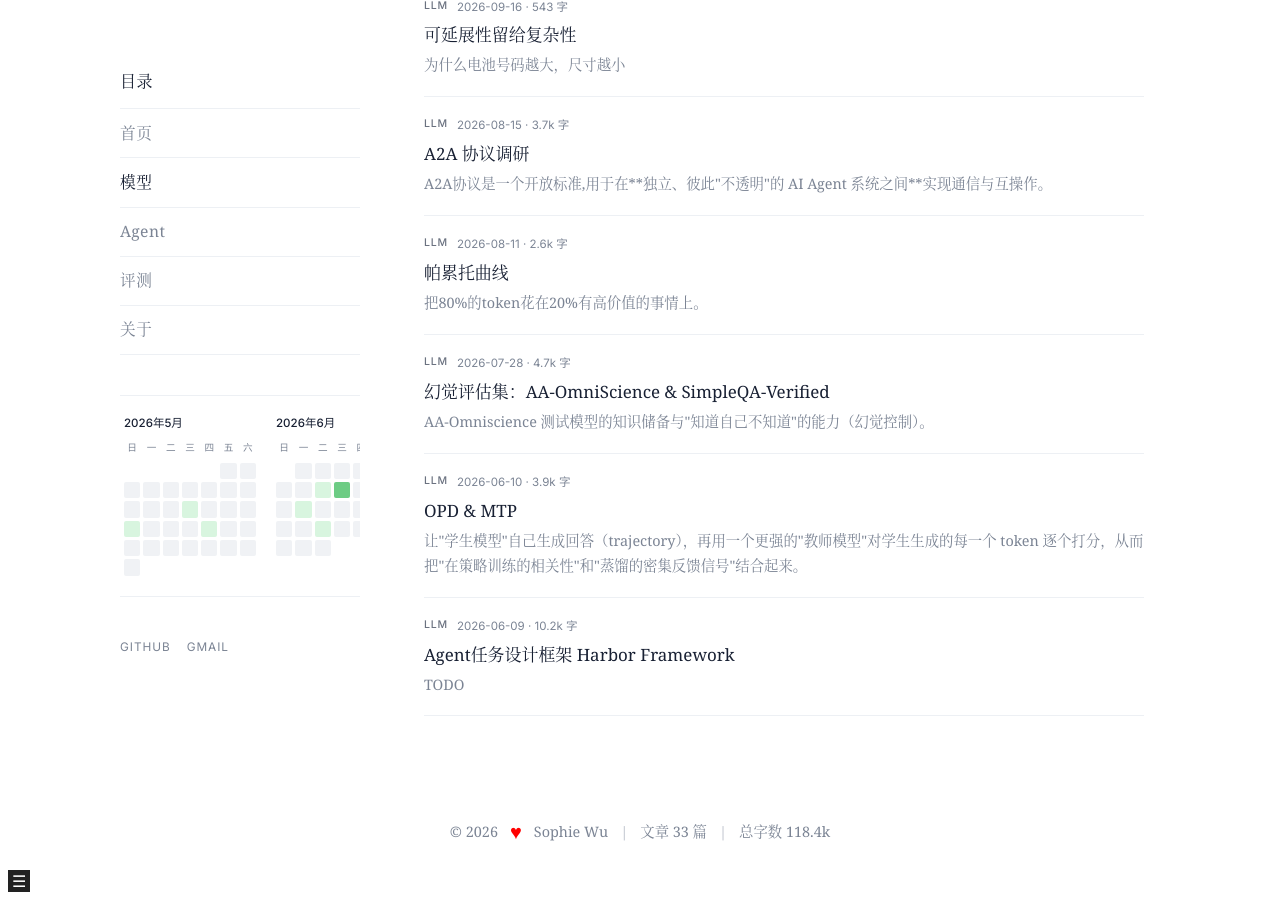
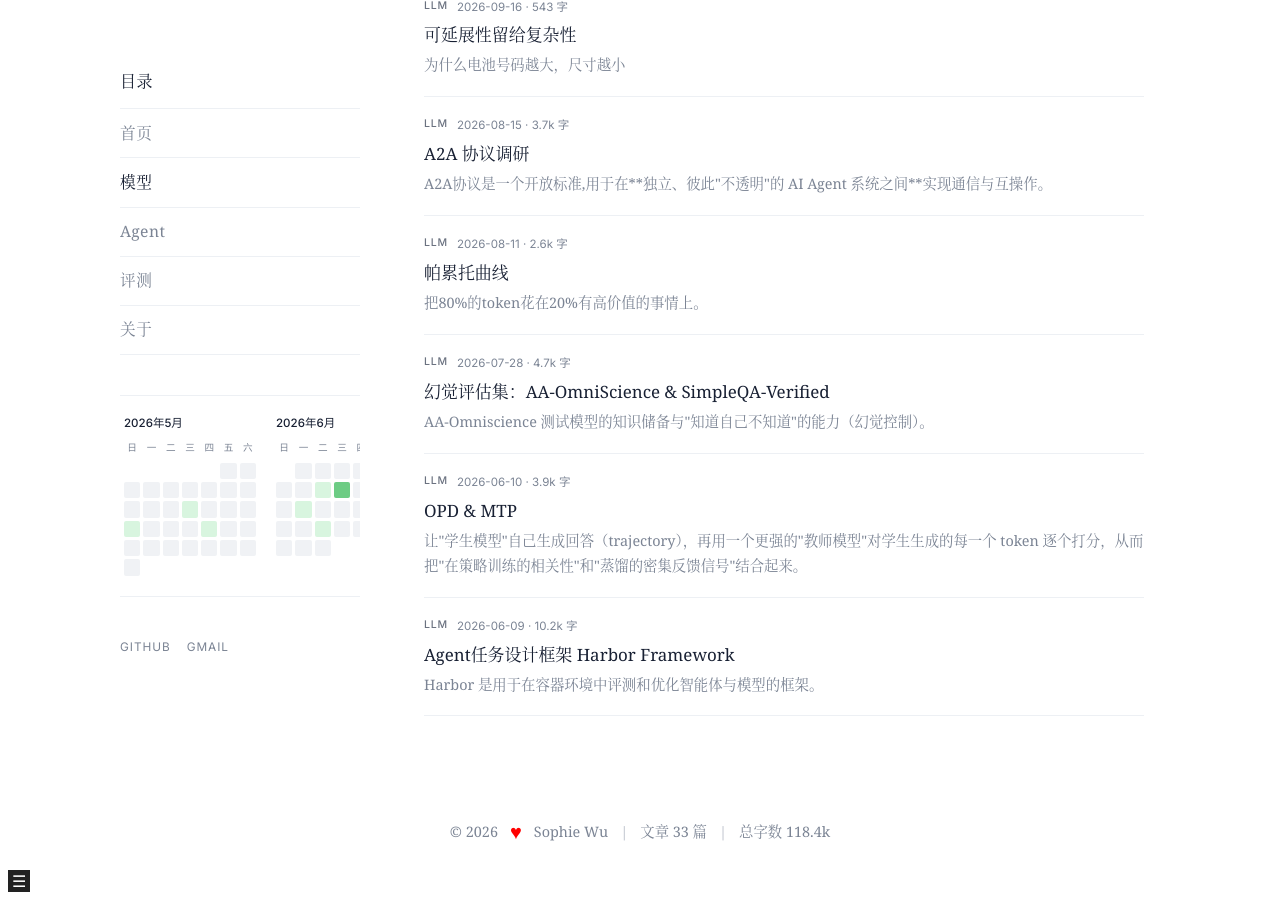
Before and after one commit to agent-2026-sophie/agent_sendiment, a Jekyll site: the page built from llm.md, in a window 1280 px wide and 900 px high, scrolled down 1055 px. Built offline with Jekyll 4.4.1, drawn with Linux system fonts in a browser that asks for light colours.

Commit message:
update post: Agent任务设计框架 Harbor Framework

```diff
--- a/_llm_posts/2026/06/2026-06-09-agent-harbor-framework.md
+++ b/_llm_posts/2026/06/2026-06-09-agent-harbor-framework.md
@@ -3,7 +3,7 @@ title: Agent任务设计框架 Harbor Framework
 date: 2026-06-09
 author: Sophie
 tags: [agent, task, standard]
-excerpt: TODO
+excerpt: Harbor 是用于在容器环境中评测和优化智能体与模型的框架。
 ---
 > **调研对象**：Harbor Framework 官方文档全站（https://www.harborframework.com/docs）
 > **覆盖范围**：Motivation、Getting Started、Core Concepts、Migrating、Run Jobs、Tasks、Datasets、Sharing、Agents（含 Terminus-2、ATIF）、Training Workflows、Reward Kit、Contributing 等全部章节。
```
